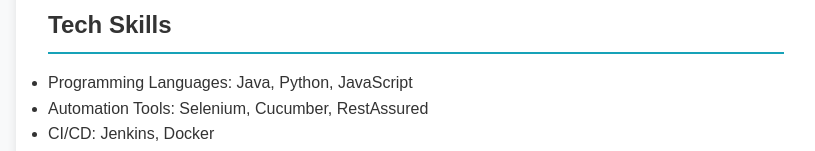
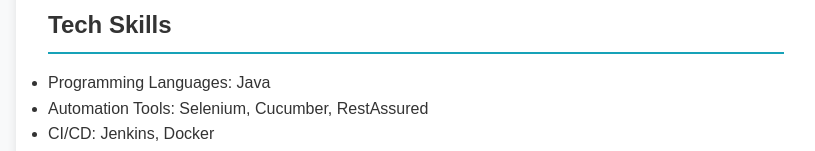
Before and after one commit to stasiukk/astasiuk, a plain HTML site: page index.html in a window 1280 px wide. Shown: the part 962-1113 px from the top of the page, without its empty margins (224-1039 px from the left). Drawn offline with Linux system fonts and the light colour scheme.

Commit message:
added new

```diff
--- a/index.html
+++ b/index.html
@@ -1,11 +1,13 @@
 <!DOCTYPE html>
 <html lang="en">
+
 <head>
     <meta charset="UTF-8">
     <meta name="viewport" content="width=device-width, initial-scale=1.0">
     <title>Andrii Stasiuk | Portfolio</title>
     <link rel="stylesheet" href="style.css">
 </head>
+
 <body>
     <!-- Header Section -->
     <header>
@@ -55,7 +57,7 @@
     <section id="skills">
         <h2>Tech Skills</h2>
         <ul>
-            <li>Programming Languages: Java, Python, JavaScript</li>
+            <li>Programming Languages: Java </li>
             <li>Automation Tools: Selenium, Cucumber, RestAssured</li>
             <li>CI/CD: Jenkins, Docker</li>
             <li>Version Control: Git, GitHub</li>
@@ -70,4 +72,5 @@
         <p>GitHub: <a href="https://github.com/andrii-stasiuk">github.com/andrii-stasiuk</a></p>
     </section>
 </body>
+
 </html>
```
